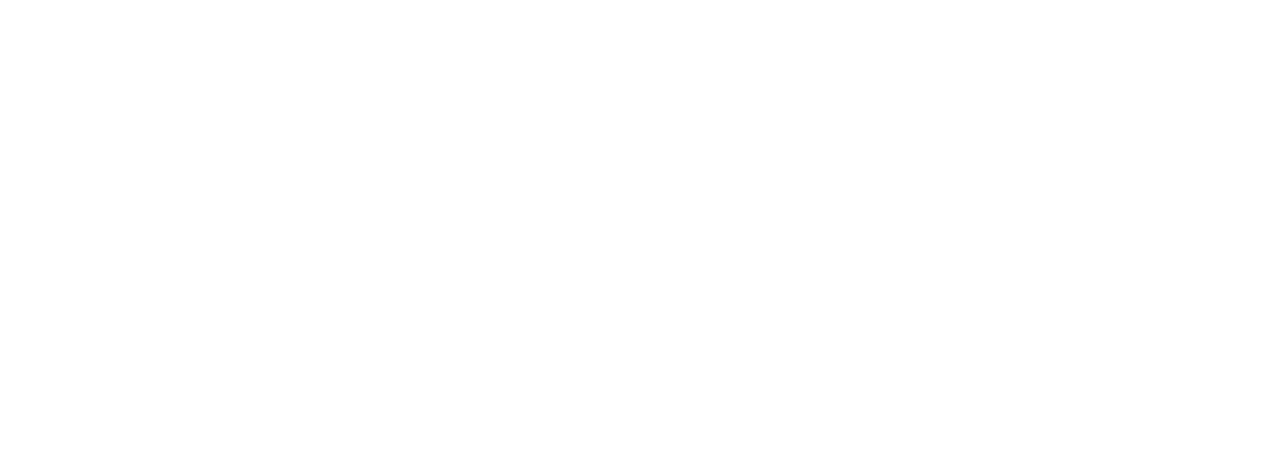
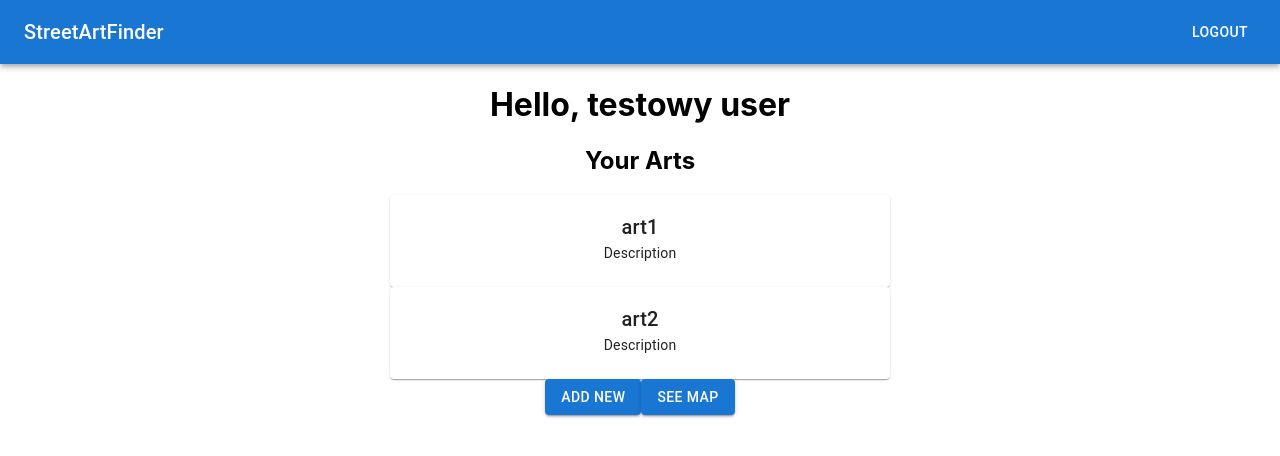
Before and after one commit to jandoniec/StreetArtFinder, a React (Create React App) app in the folder street-art-app/: page / in a window 1280 px wide. Before the commit this address had no page. Shown: the top 456 px of the page. Built offline with nearby package versions, Linux system fonts and the light colour scheme.

Commit message:
Added login page view

```diff
--- a/street-art-app/package.json
+++ b/street-art-app/package.json
@@ -14,6 +14,7 @@
     "firebase": "^11.6.0",
     "react": "^19.1.0",
     "react-dom": "^19.1.0",
+    "react-is": "^19.1.0",
     "react-router-dom": "^7.4.1",
     "react-scripts": "5.0.1",
     "web-vitals": "^2.1.4"
--- a/street-art-app/src/App.js
+++ b/street-art-app/src/App.js
@@ -6,7 +6,7 @@
   return (
     <Router>
       <Routes>
-        <Route path="/userPage" element={<UserPage />} />
+        <Route path="/" element={<UserPage />} />
         <Route path="/login" element={<LoginPage />} />
       </Routes>
     </Router>
--- a/street-art-app/src/components/LoginPage.jsx
+++ b/street-art-app/src/components/LoginPage.jsx
@@ -1,3 +1,4 @@
+import { GoogleLogin } from '@react-oauth/google';
 import { FormControl, InputLabel, Input, Button, Box, Typography } from '@mui/material';
 import React, { useState } from 'react';
 import { auth } from '../firebase';
@@ -15,6 +16,11 @@
     } catch (error) {
       alert('Error logging in: ' + error.message);
     }
+  };
+
+  const handleGoogleLogin = (response) => {
+    console.log(response);
+    // Handle Google login response
   };
 
   return (
@@ -45,6 +51,7 @@
           Login
         </Button>
       </form>
+      <GoogleLogin onSuccess={handleGoogleLogin} onError={() => console.log('Login Failed')} />
     </Box>
   );
 };
--- a/street-art-app/src/firebase.js
+++ b/street-art-app/src/firebase.js
@@ -1,6 +1,6 @@
 // Import the functions you need from the SDKs you need
 import { initializeApp } from "firebase/app";
-import { getAuth } from 'firebase/auth';
+import { getAuth, GoogleAuthProvider, FacebookAuthProvider } from 'firebase/auth';
 // TODO: Add SDKs for Firebase products that you want to use
 // https://firebase.google.com/docs/web/setup#available-libraries
 
@@ -13,14 +13,16 @@
   messagingSenderId: "132902104132",
   appId: "1:132902104132:web:269364284173ec262f6011",
   // Add the redirect URIs for Google and Facebook
-  redirectUris: {
-    google: "https://localhost:3000/auth/google/callback",
-    facebook: "https://localhost:3000/auth/facebook/callback"
-  }
+  // redirectUris: {
+  //   google: "https://localhost:3000/auth/google/callback",
+  //   facebook: "https://streetartfinder-7d4df.firebaseapp.com/__/auth/handler"
+  // }
 };
 
-// Initialize Firebase
+// initialize
 const app = initializeApp(firebaseConfig);
 const auth = getAuth(app);
+// const googleProvider = new GoogleAuthProvider();
+// const facebookProvider = new FacebookAuthProvider();
 
 export { auth };
--- a/street-art-app/src/index.js
+++ b/street-art-app/src/index.js
@@ -4,14 +4,24 @@
 import App from './App';
 import reportWebVitals from './reportWebVitals';
 import UserPage from './components/UserPage';
+import { GoogleOAuthProvider } from '@react-oauth/google';
 
 const root = ReactDOM.createRoot(document.getElementById('root'));
+// root.render(
+//   <React.StrictMode>
+//     <App />
+
+//   </React.StrictMode>
+// );
+
+const clientId = 'YOUR_GOOGLE_CLIENT_ID';
+
 root.render(
-  <React.StrictMode>
+  <GoogleOAuthProvider clientId={clientId}>
     <App />
+  </GoogleOAuthProvider>,
+);
 
-  </React.StrictMode>
-);
 
 // If you want to start measuring performance in your app, pass a function
 // to log results (for example: reportWebVitals(console.log))
```
Also changed, not shown: 1 other file (tests, documents, lock files or other folders).
